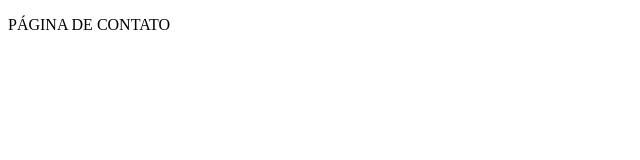
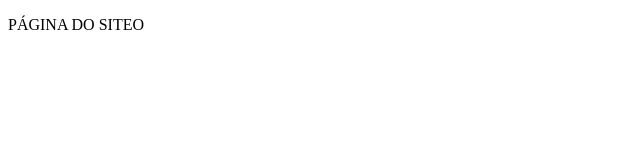
Before and after one commit to dissociado/github, a plain HTML site: page contato.html in a window 1280 px wide. Shown: the full height of the page, 0-640 px from the left. Drawn offline with Linux system fonts and the light colour scheme.

Commit message:
PARÁGRAFO ATUALIZADOS closes #2

```diff
--- a/contato.html
+++ b/contato.html
@@ -6,6 +6,6 @@
     <title>Document</title>
 </head>
 <body>
- <p>PÁGINA DE CONTATO</p>
+ <p>PÁGINA DO SITEO</p>
 </body>
 </html>
```
